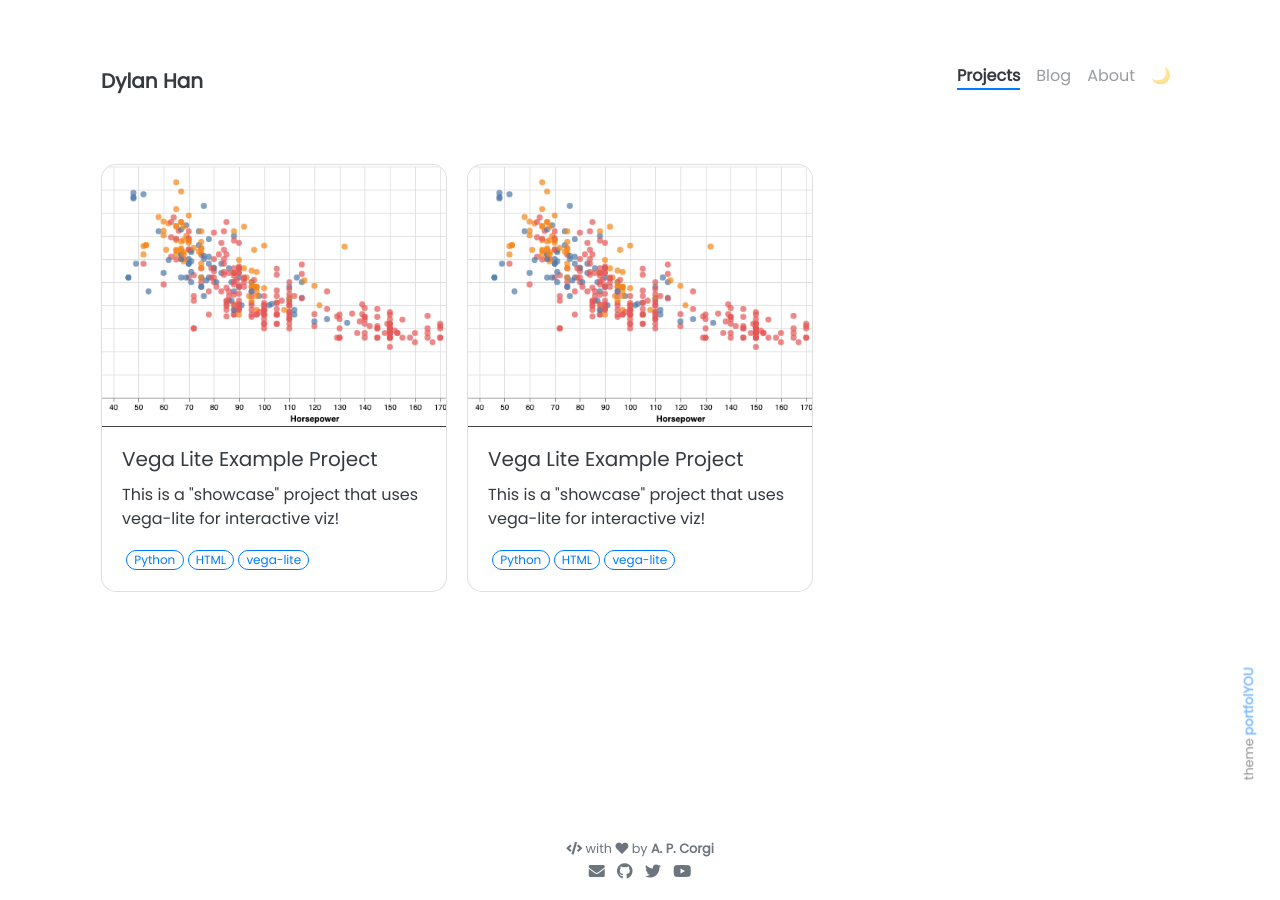
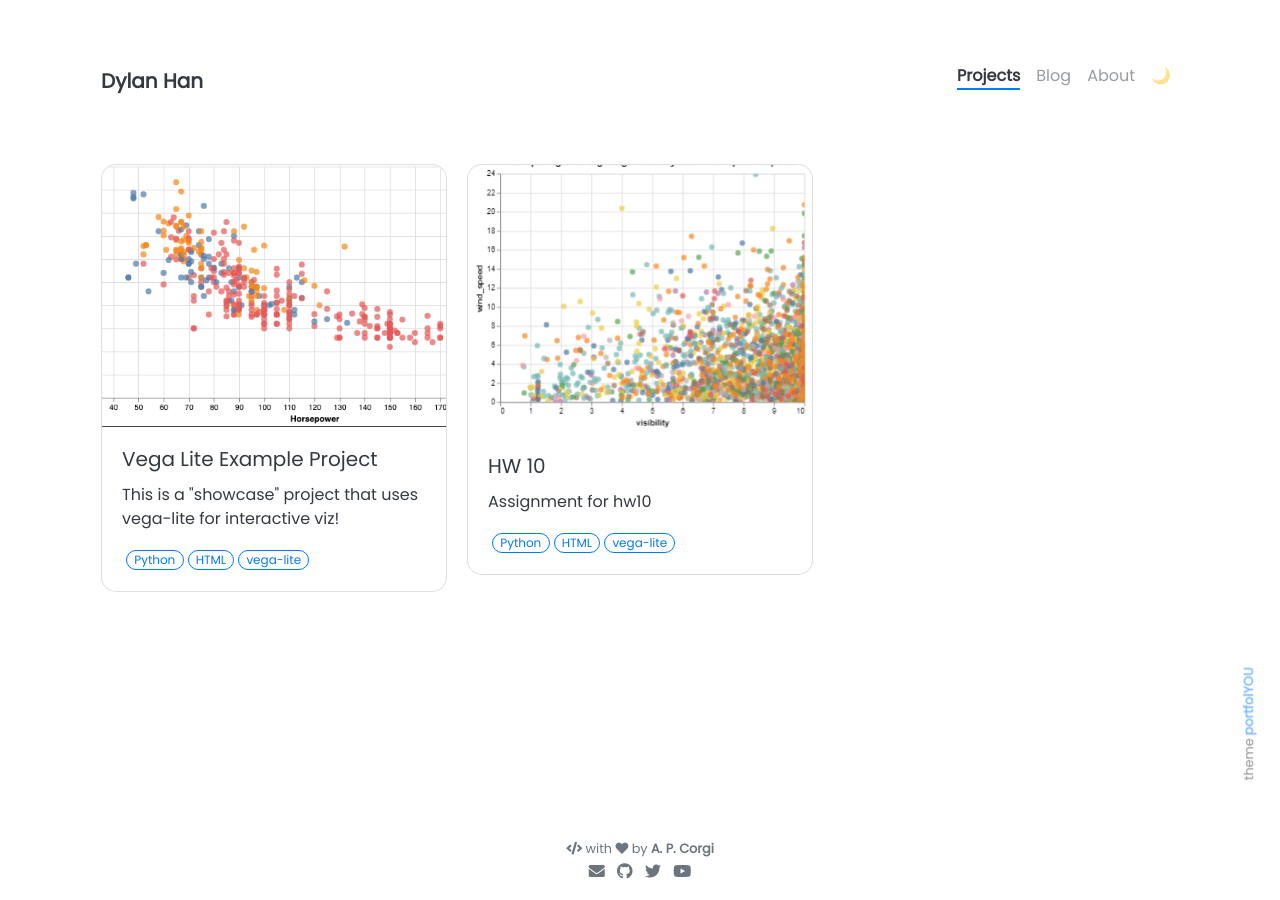
Before and after one commit to lexeme78557/lexeme78557.github.io, a Jekyll site: the page built from pages/projects.html, in a window 1280 px wide. Built offline with Jekyll 4.4.1, drawn with Linux system fonts in a browser that asks for light colours; nearby versions of some CDN libraries.

Commit message:
"part1 fixes"

````diff
--- a/_projects/hw10_visualizations.md
+++ b/_projects/hw10_visualizations.md
@@ -1,8 +1,8 @@
 ---
-name: Vega Lite Example Project
+name: HW 10
 tools: [Python, HTML, vega-lite]
-image: assets/pngs/cars.png
-description: This is a "showcase" project that uses vega-lite for interactive viz!
+image: assets/pngs/ufos1.png
+description: Assignment for hw10
 custom_js:
   - vega.min
   - vega-lite.min
@@ -10,21 +10,7 @@ custom_js:
   - justcharts
 ---
 
-
-
 HW 10
-
-
-We can use a vegachart HTML tag like so:
-
-```
-<vegachart schema-url="{{ site.baseurl }}/assets/json/cars.json" style="width: 100%"></vegachart>
-```
-
-<vegachart schema-url="{{ site.baseurl }}/assets/json/cars.json" style="width: 100%"></vegachart>
-
-In theory, you can also use [Jekyll hooks](https://jekyllrb.com/docs/plugins/hooks/) to do it, but I haven't figured out a way that looks nice yet.
-
 
 ## Search The Data & Methods
 
````
Also changed, not shown: assets/pngs/ufos1.png (added).
